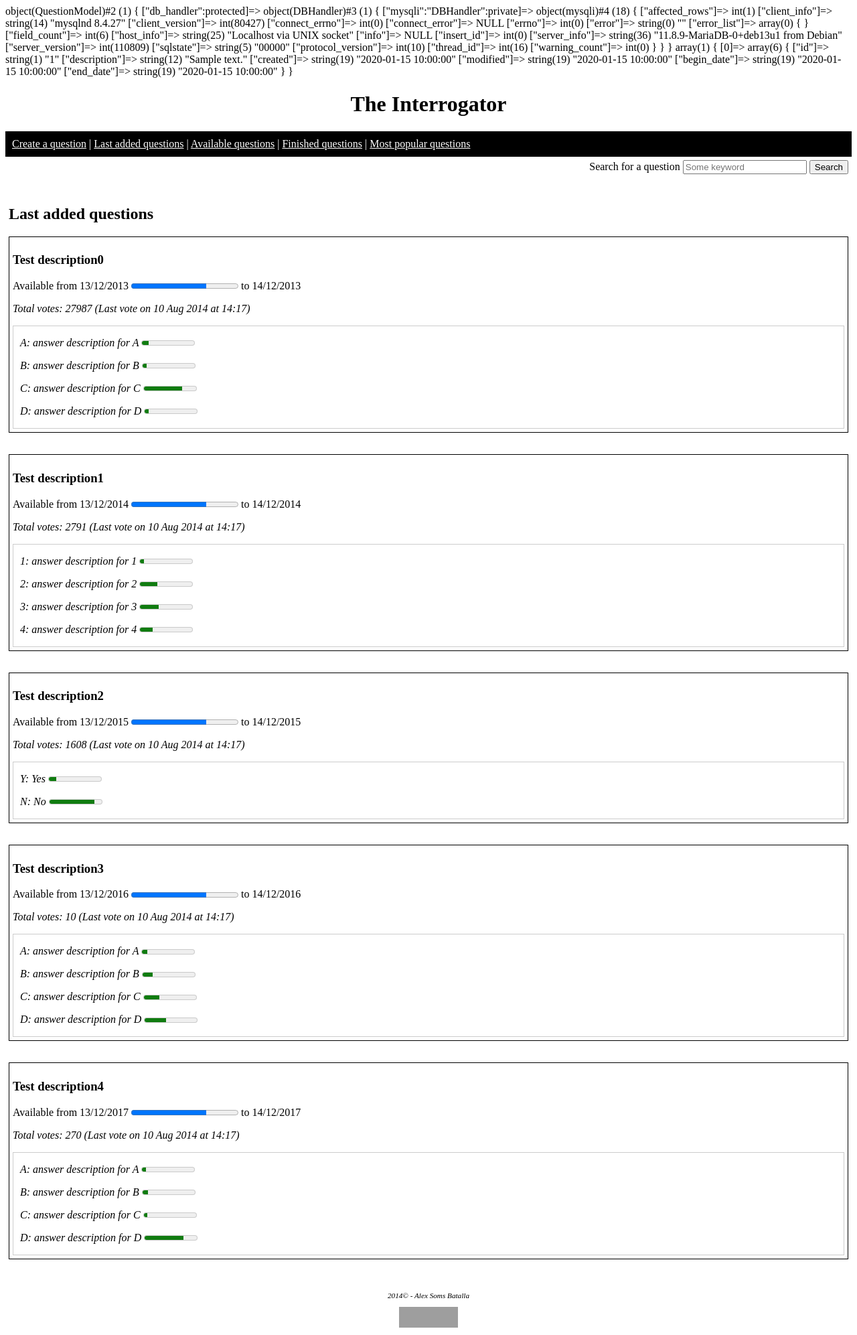
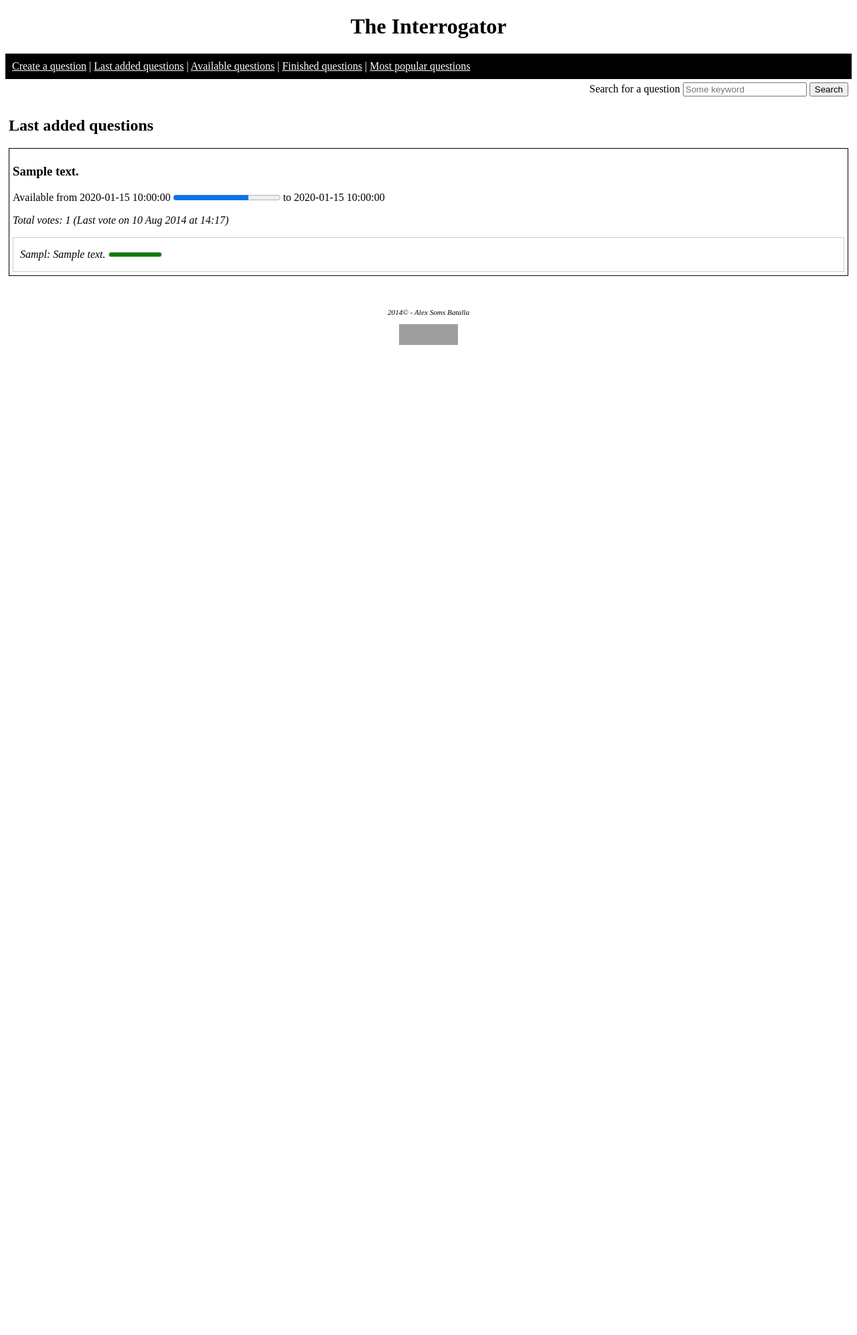
Before and after one commit to xv500i/Interrogator, a PHP site: page / in a window 1280 px wide. Shown: the whole page at 67% size. After the commit the page ends 515 px from the top, so only its background shows below. Run offline with PHP 8.4, Linux system fonts and the light colour scheme; tables that the repository leaves empty hold one stand-in row (values such as "Sample post"); grey boxes are pictures that could not be loaded.

Commit message:
Questions gathered from database

```diff
--- a/App/model/QuestionDAO.php
+++ b/App/model/QuestionDAO.php
@@ -11,14 +11,16 @@ class QuestionDAO {
 	public $initial_date;
 	public $ending_date;
 	public $answers;
+	public $modified;
 
-	public function __construct($i, $d, $c, $id, $ed, $a) {
+	public function __construct($i, $d, $c, $id, $ed, $a, $m) {
 		$this->id = $i;
 		$this->description = $d;
 		$this->created = $c;
 		$this->initial_date = $id;
 		$this->ending_date = $ed;
 		$this->answers = $a;
+		$this->modified = $m;
 	}
 }
 
--- a/App/model/QuestionModel.php
+++ b/App/model/QuestionModel.php
@@ -6,59 +6,10 @@ require_once($_SERVER['DOCUMENT_ROOT'] . '/model/AnswerDAO.php');
 
 class QuestionModel extends DBModel {
 
-	private static $mockQuestions;
-	private static $select_all_questions = 'select * from questions;';
+	private static $select_all_questions = 'select q.id as id, q.description as description, q.created as created, q.modified as modified, q.begin_date as initial_date, q.end_date as ending_date, a.name as answer_name, a.votes as answer_votes, a.description as answer_description from questions q, answers a where q.id = a.question_id;';
 
 	public function __construct() {
 		parent::__construct();
-		//Mock answers
-		$answers = array(
-			array(
-				new AnswerDAO('A', 'answer description for A', 3515, null),
-				new AnswerDAO('B', 'answer description for B', 2121, null),
-				new AnswerDAO('C', 'answer description for C', 20351, null),
-				new AnswerDAO('D', 'answer description for D', 2000, null)
-			),
-			array(
-				new AnswerDAO('1', 'answer description for 1', 202, null),
-				new AnswerDAO('2', 'answer description for 2', 909, null),
-				new AnswerDAO('3', 'answer description for 3', 1002, null),
-				new AnswerDAO('4', 'answer description for 4', 678, null)
-			),
-			array(
-				new AnswerDAO('Y', 'Yes', 223, null),
-				new AnswerDAO('N', 'No', 1385, null)
-			),
-			array(
-				new AnswerDAO('A', 'answer description for A', 1, null),
-				new AnswerDAO('B', 'answer description for B', 2, null),
-				new AnswerDAO('C', 'answer description for C', 3, null),
-				new AnswerDAO('D', 'answer description for D', 4, null)
-			),
-			array(
-				new AnswerDAO('A', 'answer description for A', 20, null),
-				new AnswerDAO('B', 'answer description for B', 30, null),
-				new AnswerDAO('C', 'answer description for C', 20, null),
-				new AnswerDAO('D', 'answer description for D', 200, null)
-			)
-		);
-
-		self::$mockQuestions = array(
-			new QuestionDAO(123, 'Test description0', '12/12/2013', '13/12/2013', '14/12/2013', array()),
-			new QuestionDAO(124, 'Test description1', '12/12/2014', '13/12/2014', '14/12/2014', array()),
-			new QuestionDAO(125, 'Test description2', '12/12/2015', '13/12/2015', '14/12/2015', array()),
-			new QuestionDAO(126, 'Test description3', '12/12/2016', '13/12/2016', '14/12/2016', array()),
-			new QuestionDAO(127, 'Test description4', '12/12/2017', '13/12/2017', '14/12/2017', array())
-		);
-
-		for ($i = 0; $i < count(self::$mockQuestions); $i++) {
-			$question = self::$mockQuestions[$i];
-			foreach ($answers[$i] as $answer) {
-				// Bidirectional reference
-				$answer->question = $question;
-				$question->answers[] = $answer;
-			}
-		}
 	}
 
 	public function getDefaultQuestion() {
@@ -68,7 +19,7 @@ class QuestionModel extends DBModel {
 			new AnswerDAO('C', 'answer description for C', null, null)
 		);
 
-		$question = new QuestionDAO(null, 'Description for the question', null, '19/05/2014', '20/05/2014', array());
+		$question = new QuestionDAO(null, 'Description for the question', null, '19/05/2014', '20/05/2014', array(), null);
 
 		foreach ($answers as $answer) {
 			$answer->question = $question;
@@ -126,7 +77,7 @@ class QuestionModel extends DBModel {
 			strtotime('2013-02-20 02:25:21') should be fine
 
 		*/
-		return QuestionModel::$mockQuestions[$id];
+		return null;
 	}
 
 	public function update($entity) {}
@@ -134,16 +85,61 @@ class QuestionModel extends DBModel {
 	public function delete($id) {}
 
 	public function getAll() {
-		$res = $this->db_handler->select(self::$select_all_questions);
-		var_dump($this);
-		var_dump($res);
-		$objs = array();
-		$objs[] = $this->get(0);
-		$objs[] = $this->get(1);
-		$objs[] = $this->get(2);
-		$objs[] = $this->get(3);
-		$objs[] = $this->get(4);
-		return $objs;
+		try {
+			$questions = $this->db_handler->select(self::$select_all_questions);
+			//var_dump($this);
+			//var_dump($questions);
+			$objs = array();
+
+			foreach($questions as $question) {
+				if (!isset($objs[ $question['id'] ])) {
+					// new question
+					$objs[ $question['id'] ] = array(
+						'id' => $question['id'],
+						'description' => $question['description'],
+						'created' => $question['created'],
+						'initial_date' => $question['initial_date'],
+						'ending_date' => $question['ending_date'],
+						'modified' => $question['modified'],
+						'answers' => array()
+					);
+				}
+
+				// new answer
+				$objs[ $question['id'] ]['answers'][] = array(
+					'name' => $question['answer_name'],
+					'description' => $question['answer_description'],
+					'votes' => $question['answer_votes']
+				);
+			}
+
+			//var_dump($objs);
+
+			$ret = array();
+			foreach($objs as $question) {
+				$ret[] = $this->createQuestionFromAssoc($question);
+			}
+		} catch (Exception $ex) {
+
+		}
+		return $ret;
+	}
+
+	private function createQuestionFromAssoc($array) {
+
+		$answers = array();
+
+		foreach ($array['answers'] as $key => $value) {
+			$answers[] = new AnswerDAO($value['name'], $value['description'], $value['votes'], null);
+		}
+
+		$question = new QuestionDAO($array['id'], $array['description'], $array['created'], $array['initial_date'], $array['ending_date'], $answers, $array['modified']);
+
+		foreach ($answers as $answer) {
+			$answer->question = $question;
+		}
+		//var_dump($question);
+		return $question;
 	}
 }
 
--- a/App/templates/question_base.php
+++ b/App/templates/question_base.php
@@ -14,8 +14,10 @@
 
 					<p>
 						<span><?php echo $answer->name ?></span>: <span><?php echo $answer->description ?></span>
+						<?php if ($result > 0): ?>
 						<?php $pct = number_format((floatval($answer->votes)/$result), 2, '.', ''); ?>
 						<meter value="<?php echo $pct ?>" min="0" max="1" title="<?php echo ($pct*100) ?>%"></meter>
+						<?php endif; ?>
 					</p>
 				<?php endforeach; ?>
 				</div>
```
